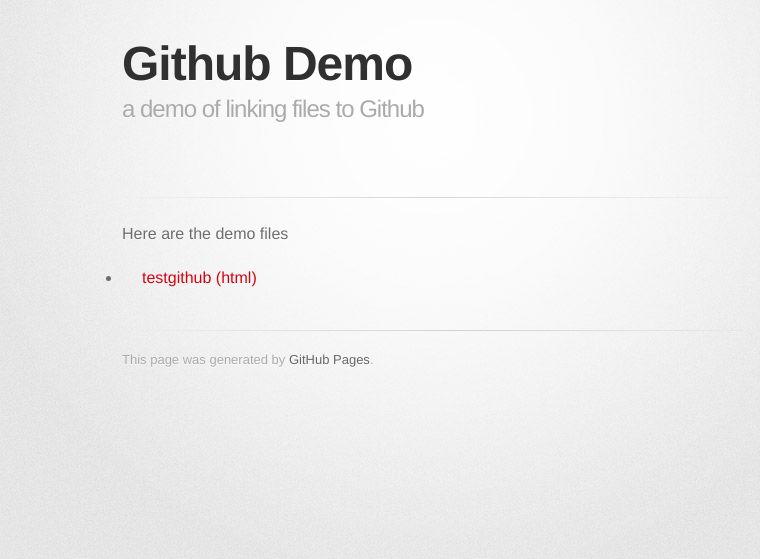
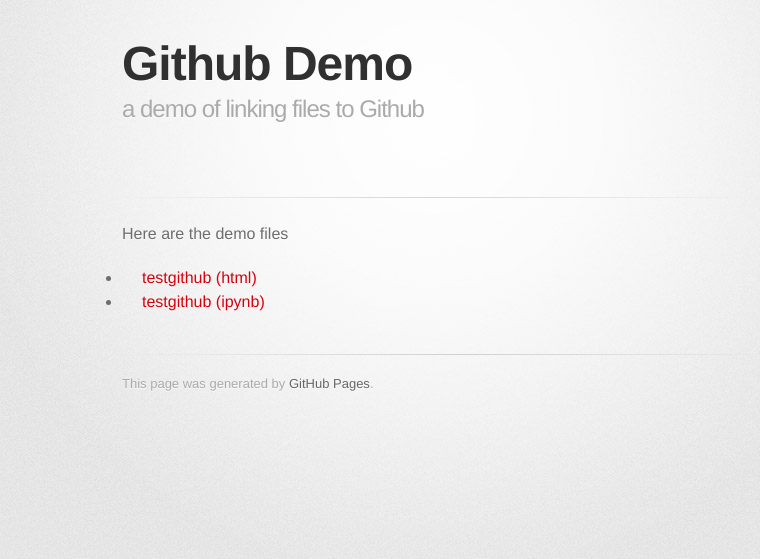
Before and after one commit to fillpd/fillpd.github.io, a Jekyll site: the page built from GithubDemo/index.md, in a window 1280 px wide. Shown: the top 559 px of the page, without its empty margins (208-968 px from the left). Built offline with Jekyll 4.4.1, drawn with Linux system fonts in a browser that asks for light colours; some web fonts are replaced; our own code applies the rules of GitHub Pages for plain Markdown files.

Commit message:
Update index.md

```diff
--- a/GithubDemo/index.md
+++ b/GithubDemo/index.md
@@ -5,3 +5,4 @@
 
 Here are the demo files
 - [testgithub (html)](testgithub.html)
+- [testgithub (ipynb)](testgithub.ipynb)
```
